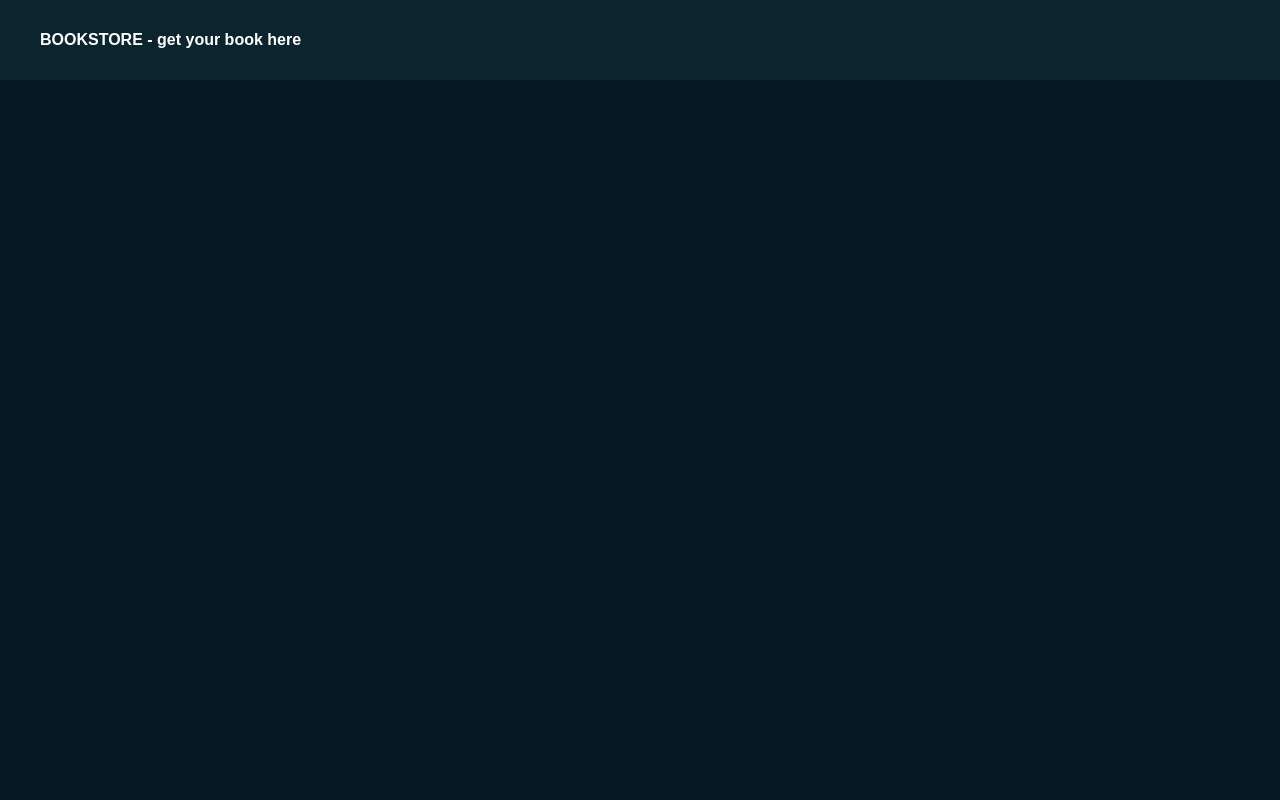
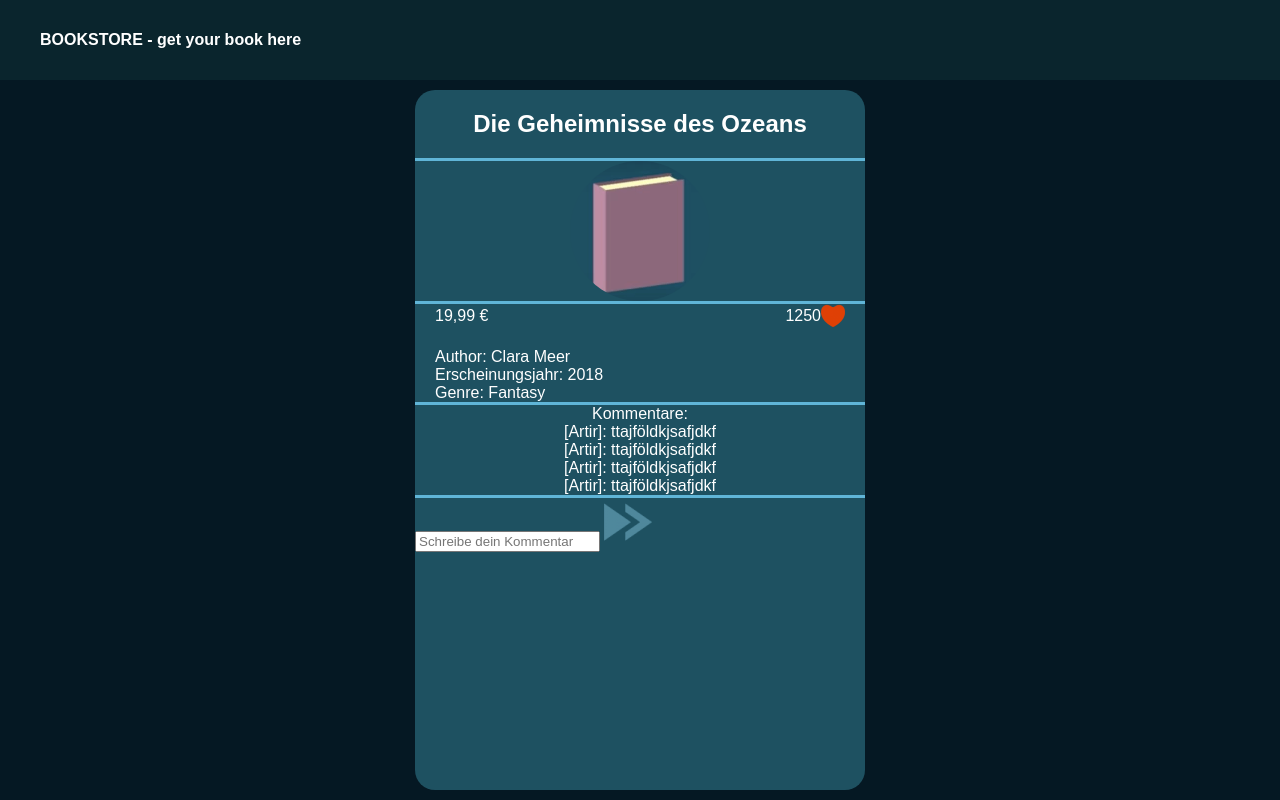
Before and after one commit to artir97/-bookstore, a plain HTML site: page index.html in a window 1280 px wide. Drawn offline with Linux system fonts and the light colour scheme.

Commit message:
adding basic book card structure

```diff
--- a/index.html
+++ b/index.html
@@ -4,6 +4,7 @@
     <meta name="viewport" content="width=device-width, initial-scale=1.0">
     <title>BookStore</title>
 
+    <link rel="stylesheet" href="./styles/card.css">
     <link rel="stylesheet" href="./style.css">
 
     <script src="./db.js"></script>
@@ -13,6 +14,61 @@
     <nav>
         <span>BOOKSTORE - get your book here</span>
     </nav>
-
+    <div id="book-cards-container">
+        <div class="card">
+            <div class="sub-container">
+                <h2>Die Geheimnisse des Ozeans</h2>
+            </div>
+            <div class="sub-container image-book">
+                <img src="./assets/img/book.png" alt="image of a book">
+            </div>
+            <div class="sub-container book-information">
+                <div class="top-row">
+                    <div class="price">19,99 €</div>
+                    <div class="likes-container">
+                        <div>1250</div>
+                        <img src="./assets/icon/heart-red.png" alt="red heart">
+                    </div>
+                </div>
+                <div class="bottom-row">
+                    <div>
+                        <div>Author</div>
+                        <div>: Clara Meer</div>
+                    </div>
+                    <div>
+                        <div>Erscheinungsjahr</div>
+                        <div>: 2018</div>
+                    </div>
+                    <div>
+                        <div>Genre</div>
+                        <div>: Fantasy</div>
+                    </div>
+                </div>
+            </div>
+            <div class="sub-container">
+                <div>Kommentare:</div>
+                <div>
+                    <div>[Artir]</div>
+                    <div>: ttajföldkjsafjdkf</div>
+                </div>
+                <div>
+                    <div>[Artir]</div>
+                    <div>: ttajföldkjsafjdkf</div>
+                </div>
+                <div>
+                    <div>[Artir]</div>
+                    <div>: ttajföldkjsafjdkf</div>
+                </div>
+                <div>
+                    <div>[Artir]</div>
+                    <div>: ttajföldkjsafjdkf</div>
+                </div>
+            </div>
+            <div class="sub-container">
+                <input type="text" name="message-input" id="message-input" placeholder="Schreibe dein Kommentar">
+                <img src="./assets/icon/send-message.png" alt="send message arrow">
+            </div>
+        </div>
+    </div>
 </body>
 </html>
--- a/style.css
+++ b/style.css
@@ -1,5 +1,5 @@
 body {
-    margin: 0;
+    margin:0;
     background-color: #051823;
     color: #fff;
     font-family: Arial, Helvetica, sans-serif;
@@ -14,3 +14,10 @@ nav {
     display: flex;
     align-items: center;
 }
+
+#book-cards-container {
+    height: calc(100vh - 80px);
+    display: flex;
+    justify-content: center;
+    align-items: center;
+}
--- /dev/null
+++ b/styles/card.css
@@ -0,0 +1,74 @@
+.card {
+    background-color: #1E5161;
+    width: 450px;
+    height: 700px;
+    border-radius: 20px;
+
+    display: flex;
+    flex-direction: column;
+    align-items: center;
+}
+
+/*  HEADLINE */
+.card h2 {
+    text-align: center;
+}
+
+/* BOOK IMAGE */
+.card .image-book {
+    display: flex;
+    justify-content: center;
+}
+
+.card .image-book img {
+    border-radius: 50%
+}
+
+/* BOOK INFORMATION SECTION */
+.card .book-information {
+    display: flex;
+    flex-direction: column;
+    gap: 20px;
+}
+
+.card .book-information .top-row {
+    padding-left: 20px;
+    padding-right: 20px;
+
+    display: flex;
+    justify-content: space-between;
+    align-items: center;
+}
+
+.card .book-information .top-row .likes-container {
+    display: flex;
+    align-items: center;
+}
+
+.card .book-information .top-row .likes-container img {
+    height: 24px;
+}
+
+.card .book-information .bottom-row {
+    padding-left: 20px;
+    padding-right: 20px;
+
+    display: flex;
+    flex-direction: column;
+    align-items: start;
+}
+
+/* SUB CONTAINERS*/
+.card .sub-container {
+    width: 100%;
+    border-bottom: 3px solid #60b5d7;
+}
+
+.card .sub-container div {
+    display: flex;
+    justify-content: center;
+}
+
+.card .sub-container:last-child {
+    border: none;
+}
```
Also changed, not shown: assets/icon/heart-red.png (added), assets/icon/heart-white.png (added), assets/icon/send-message.png (added), assets/img/book.png (added).
